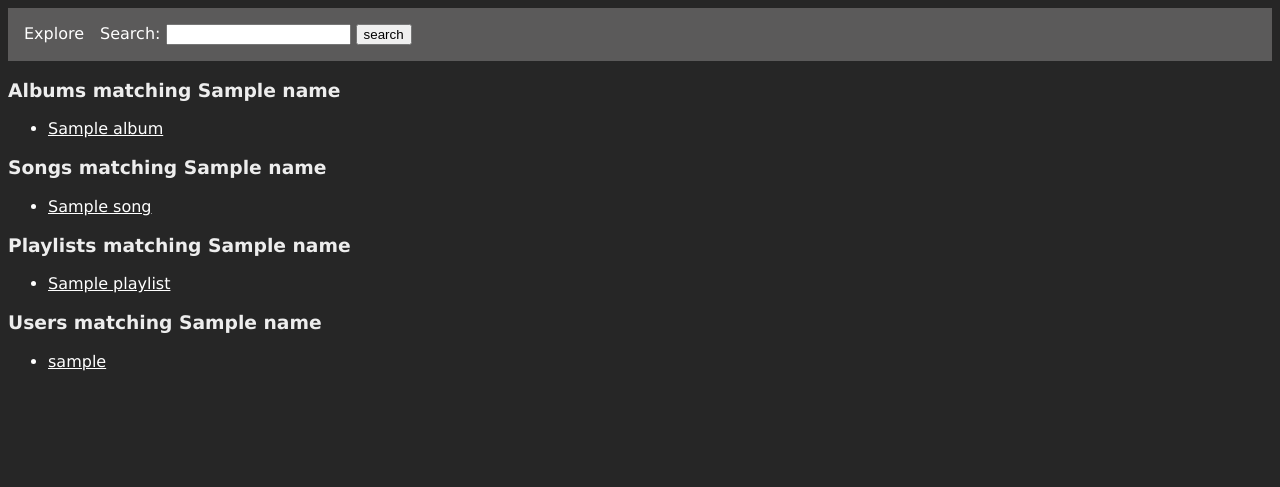
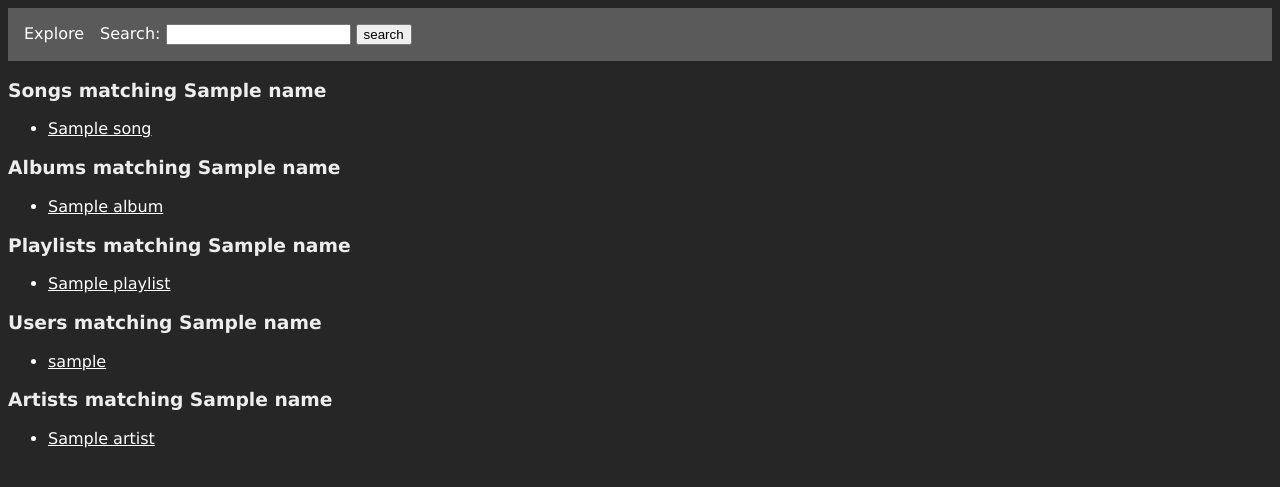
Before and after one commit to audreah/coda, a Flask app: template templates/multiple.html in a window 1280 px wide. Shown: the top 487 px of the page. Run offline with Flask 2, Linux system fonts and the light colour scheme; the template is opened without the code that fills it: most values are stand-ins (such as "Sample title", 1, 10 or a date in 2020).

Commit message:
add artist to search, fix genres

```diff
--- a/app.py
+++ b/app.py
@@ -36,7 +36,8 @@ def index():
     genres = []
     for genre in genresDB:
         # separate genres and strip any leading/trailing whitespace
-        genres += [oneGenre.strip().lower() for oneGenre in re.split('\||,', genre)]
+        genres += [oneGenre.strip().lower() for oneGenre in re.split('\||,', genre)
+            if oneGenre.strip().lower() not in genres]
     return render_template('main.html',title='Home',genres=sorted(genres))
 
 '''
@@ -129,7 +130,8 @@ def artist(artist_id):
     conn = dbi.connect()
     artist = artistPage.get_artist(conn, artist_id)
     albumList = artistPage.get_artist_albums(conn, artist_id)
-    return (render_template("artist.html", artist = artist, albumList = albumList))
+    return (render_template("artist.html", artist = artist,
+        albumList = albumList))
 
 '''
 This is the route for album lookups. It renders a template
@@ -197,14 +199,19 @@ def createPlaylist():
     else: #inserting movie action, making sure input is valid
         pName = request.form.get('playlist-name')
         pGenre = request.form.get('playlist-genre')
-        pUser = request.form.get('playlist-user') #replace with logged in user once authentication added
-        if playlist.check_unique_playlist_name(conn, pName, pUser): #check if the playlist name already exists
+
+        #replace with logged in user once authentication added
+        pUser = request.form.get('playlist-user')
+
+        #check if the playlist name already exists
+        if playlist.check_unique_playlist_name(conn, pName, pUser):
             playlist.createPlaylist(conn,pName,pGenre,pUser)
             flash(pName + ' has been created!')
             return redirect(url_for('createPlaylist'))
 
         else: #if playlist name by that user already in database
-            flash("This playlist name already exists in database, try a different name!")
+            flash('''This playlist name already exists in database,
+                try a different name!''')
             return redirect(url_for('createPlaylist'))
 
 '''
@@ -231,9 +238,9 @@ def genre(genreName):
 
 '''
 Renders the template for the user's search.
-:returns: the individual page for an item ((album, song, playlist, or user)
-        if there is exactly one match
-        otherwise, lists out all matches with links to their individual pages.
+:returns: the individual page for an item (album, song, playlist,
+    user, or artist) if there is exactly one match
+    otherwise, lists out all matches with links to their individual pages.
 '''
 @app.route('/query/', methods=['GET'])
 def query():
@@ -243,33 +250,42 @@ def query():
     songMatches = songPage.get_similar_songs(conn, query)
     userMatches = userpage.search_user(conn, query)
     playlistMatches = playlist.get_similar_playlists(conn, query)
+    artistMatches = artistPage.search_artist(conn, query)
 
     # no matches
-    if (not albumMatches and not songMatches
+    if (not albumMatches and not songMatches and not artistMatches
         and not userMatches and not playlistMatches):
         return render_template('notFound.html', type='Nothing',
         page_title="No matches")
 
     # one album matches
-    elif (len(albumMatches) == 1 and not songMatches
+    elif (len(albumMatches) == 1 and not songMatches and not artistMatches
         and not userMatches and not playlistMatches):
         return redirect(url_for('album', aid=albumMatches[0]['album_id']))
 
     # one song matches
-    elif (len(songMatches) == 1 and not albumMatches
+    elif (len(songMatches) == 1 and not albumMatches and not artistMatches
         and not userMatches and not playlistMatches):
         return redirect(url_for('song', sid=songMatches[0]['song_id']))
 
     # one user matches
-    elif (userMatches and not songMatches and not albumMatches
-        and not playlistMatches):
+    elif (len(userMatches) == 1 and not songMatches and not albumMatches
+        and not playlistMatches and not artistMatches):
         return render_template("search.html", users = userMatches)
 
     # one playlist matches
-    elif (len(playlistMatches) == 1 and not songMatches
+    elif (len(playlistMatches) == 1 and not songMatches and not artistMatches
         and not albumMatches and not playlistMatches):
         return render_template("playlist.html",
             playlistInfo=playlistMatches)
+
+    # one artist matches
+    elif (len(artistMatches) == 1 and not songMatches and not userMatches
+        and not albumMatches and not playlistMatches):
+        artist = artistMatches[0]
+        artistAlbums = artistPage.get_artist_albums(conn, artist['artist_id'])
+        return render_template("artist.html",
+            artist=artist, albumList=artistAlbums)
 
     # multiple matches
     else:
@@ -297,9 +313,15 @@ def query():
             playlistID = playlistDict['playlist_id']
             playlists.append(playlist.get_playlist_info(conn, playlistID))
 
+        # extract information for each matching artist
+        artists = []
+        for artistDict in artistMatches:
+            artistID = artistDict['artist_id']
+            artists.append(artistPage.get_artist(conn, artistID))
+
         return render_template('multiple.html',
             albums=albums, songs=songs, users=users,
-            playlists=playlists, name = query,
+            playlists=playlists, name = query, artists=artists,
             page_title="Mutliple Results Found")
 
 
--- a/templates/multiple.html
+++ b/templates/multiple.html
@@ -1,24 +1,24 @@
-<!-- Author: Audrea Huang - Fall T1 2020 -->
-<!-- This is the html template for saerch queries that result in
-multiple matches.  -->
+<!-- Author: Audrea Huang, Liz Huang, Danya Gao
+     Fall T1 2020
+     This is the html template for saerch queries that result in
+     multiple matches.  -->
 {% extends "base.html" %}
 
 {% block main_content %}
 
+
+<h3> Songs matching {{name}} </h3>
+    <ul>
+        {% for song in songs %}
+            <li><a href="{{ url_for('song', sid=song.song_id) }}">{{song.song_title}}</a></li>
+        {% endfor %}
+    </ul>
 
 <h3> Albums matching {{name}} </h3>
 
     <ul>
         {% for album in albums %}
              <li><a href="{{ url_for('album', aid=album.album_id) }}">{{album.album_title}}</a></li>
-        {% endfor %}
-    </ul>
-
-
-<h3> Songs matching {{name}} </h3>
-    <ul>
-        {% for song in songs %}
-            <li><a href="{{ url_for('song', sid=song.song_id) }}">{{song.song_title}}</a></li>
         {% endfor %}
     </ul>
 
@@ -38,4 +38,11 @@ multiple matches.  -->
         {% endfor %}
     </ul>
 
+<h3> Artists matching {{name}} </h3>
+    <ul>
+        {% for artist in artists %}
+            <li><a href="{{ url_for('artist', artist_id=artist.artist_id) }}">
+        {{artist.artist_name}}</a></li>
+        {% endfor %}
+    </ul>
 {% endblock %}
```
